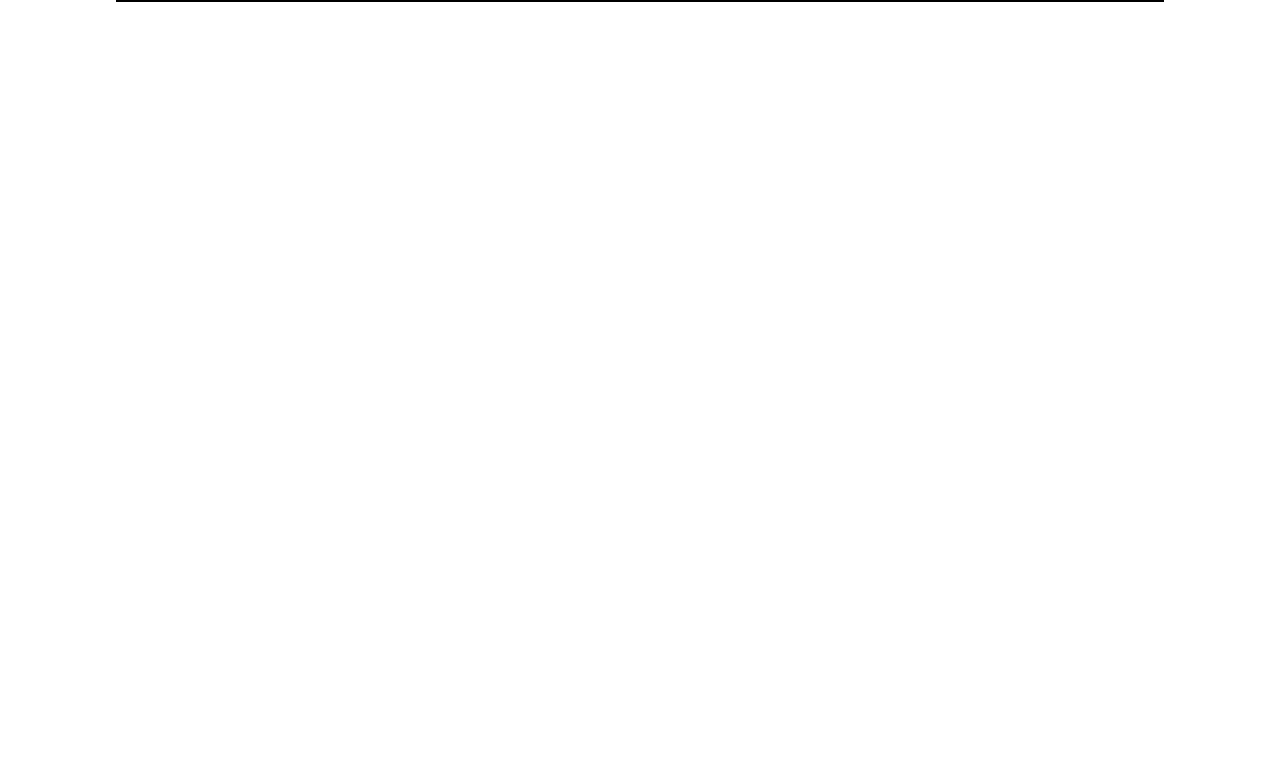
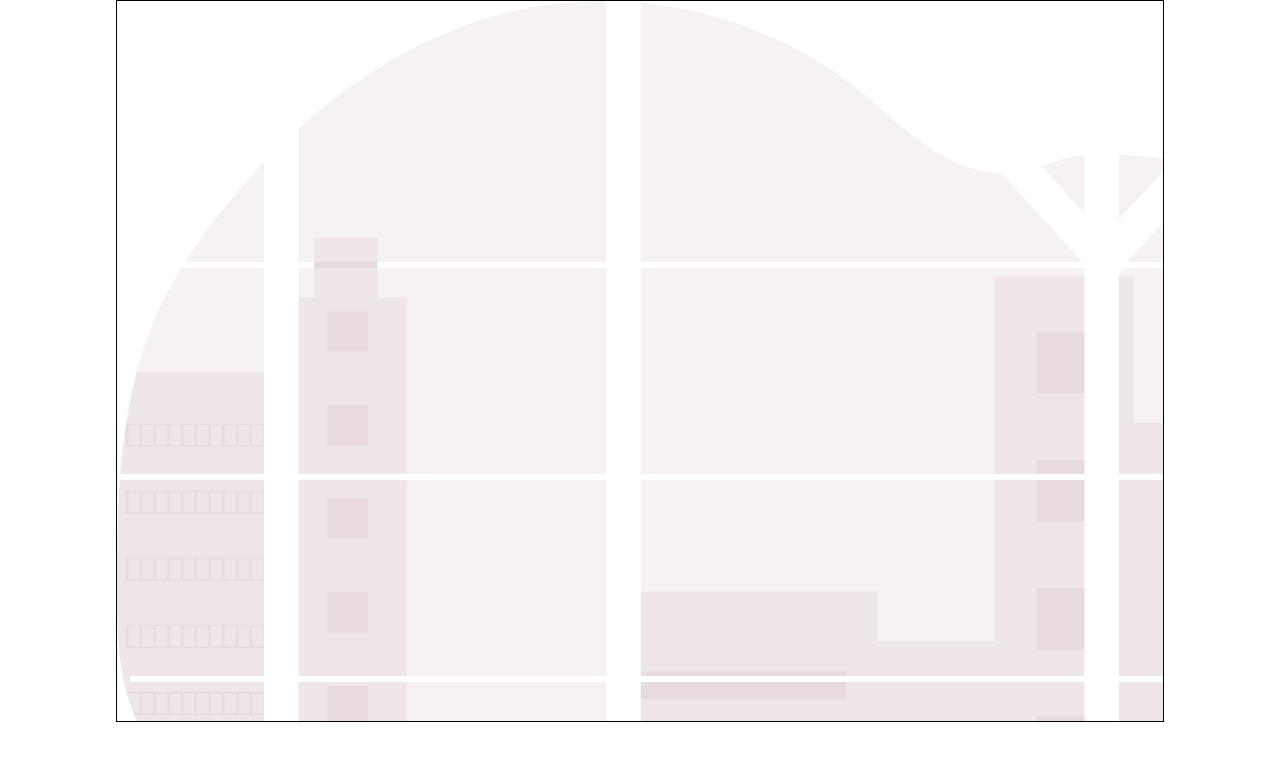
Before and after one commit to 1adityas/HMS, a React (Create React App) app: page / in a window 1280 px wide. Shown: the top 760 px of the page. Built offline with nearby package versions, Linux system fonts and the light colour scheme.

Commit message:
feat: grid template

```diff
--- a/src/components/Login.css
+++ b/src/components/Login.css
@@ -19,8 +19,8 @@
 }  */
 .grid-container {
     display: grid;
-    grid-template-columns: repeat(11,1fr);
-    grid-template-rows: repeat(1,1fr);
+    grid-template-columns: repeat(11, 1fr);
+    /* grid-template-rows: repeat(1, 1fr); */
 
 
 
@@ -31,18 +31,18 @@
 .grid-item1 {
 
     grid-column: 2/11;
-    grid-row: 1;
+    /* grid-row: 1/ span 1; */
 
     background: url("../background.svg");
 
-    /* padding: 10rem; */
+    padding: 10rem;
 
-	/* background-size: 100%; */
-    background-size: cover;
-    min-width: 50vh;
-	/* min-height: 100vh;  */
+    /* background-size: 100%; */
+    /* background-size: cover; */
+    min-height: 50vh;
+
     border: 1px;
-    margin-bottom: 5rem;
+
     border-style: solid;
 
 }
```
